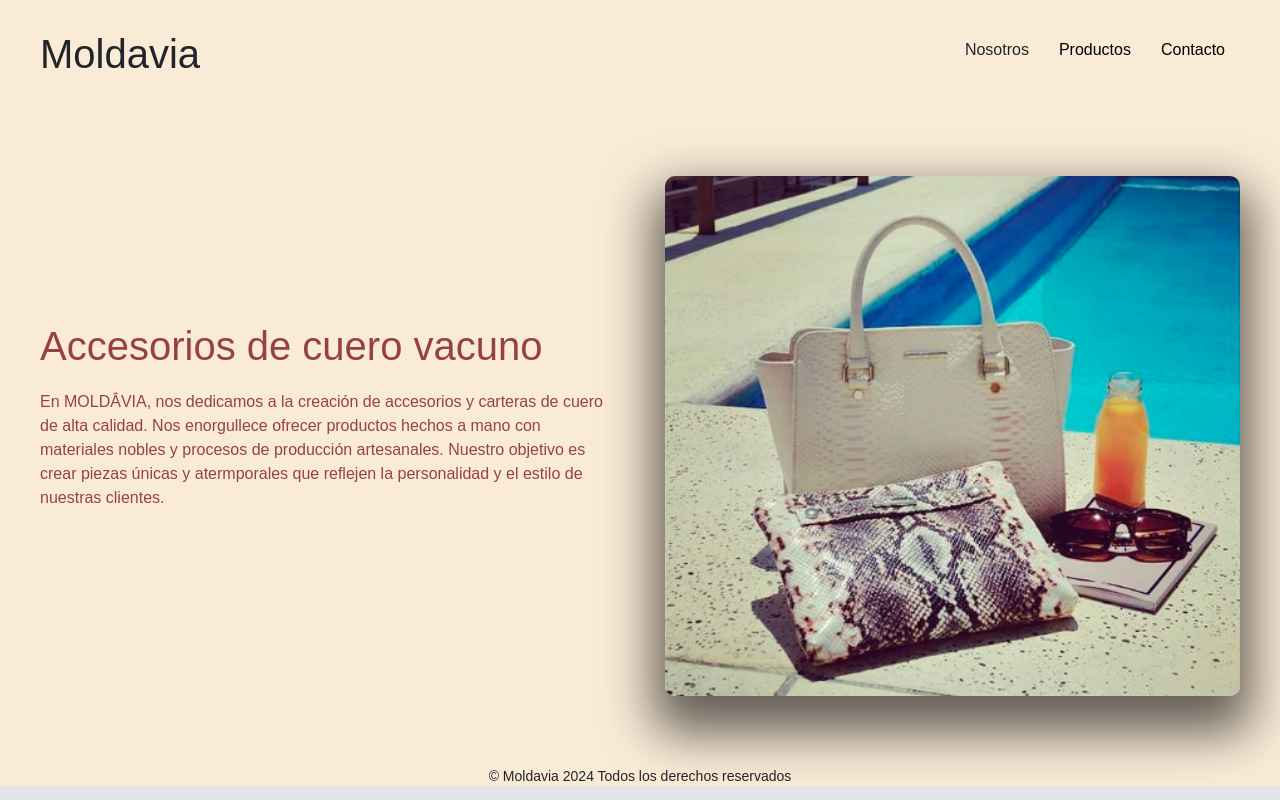
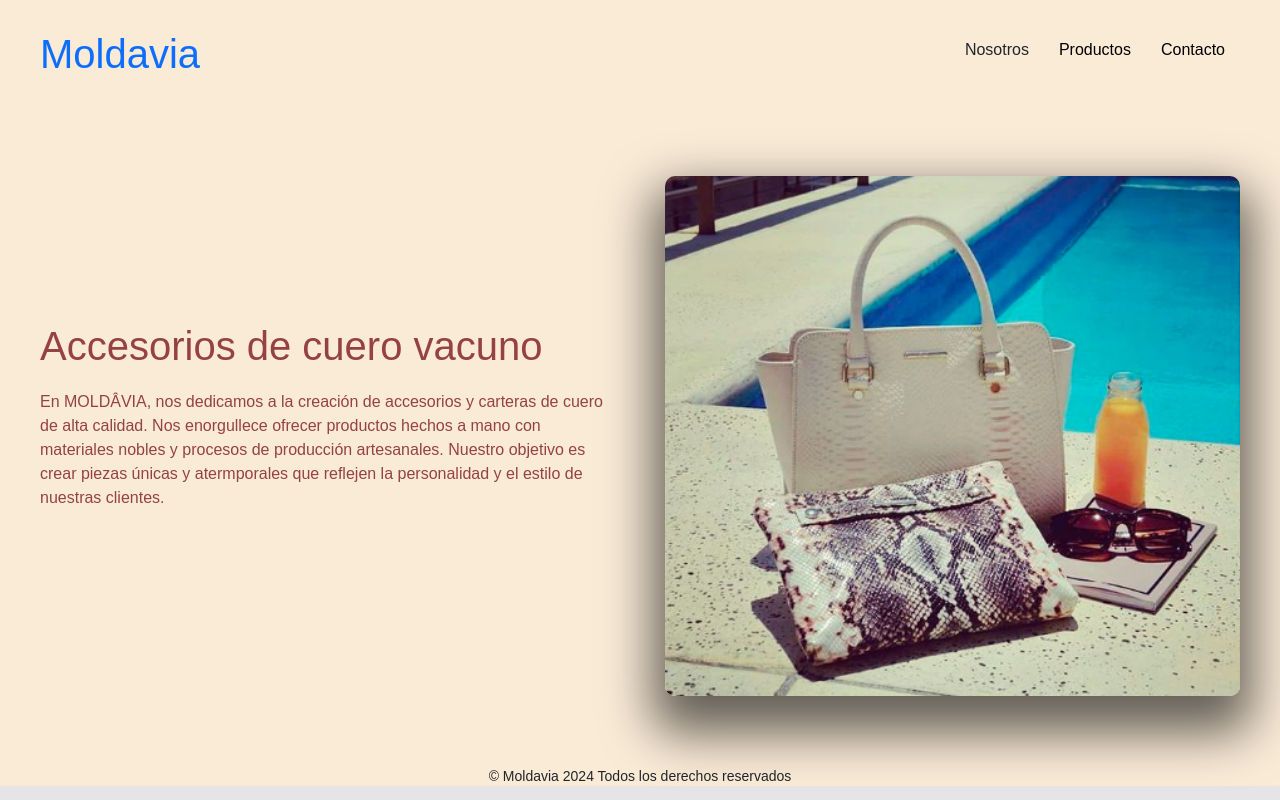
Before and after one commit to Damogarat/PreEntrega3-Garat, a plain HTML site: page index.html in a window 1280 px wide. Drawn offline with nearby package versions, Linux system fonts and the light colour scheme.

Commit message:
segundo cambio

```diff
--- a/index.html
+++ b/index.html
@@ -12,7 +12,7 @@
 <body>
    <header class="header">
         <div class="header__container">
-            <h1><a href="./index.html"></a>Moldavia</h1>
+            <a href="/index.html"><h1>Moldavia</h1></a>
             <nav>
                 <ul class="header__container-navbar">
                     <li><a href="./pages/nosotros.html"></a>Nosotros</li>
```
Also changed, not shown: pages/productos.html (+1 -1 lines).
